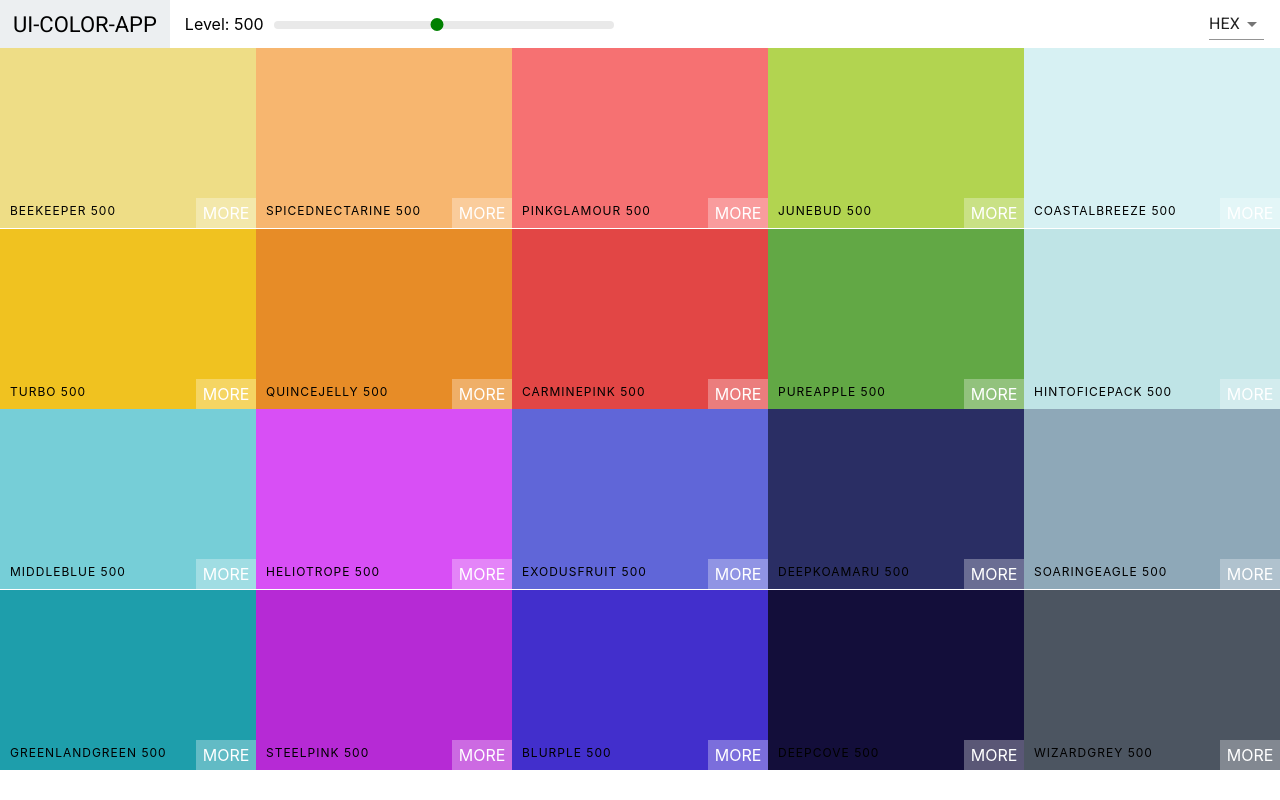
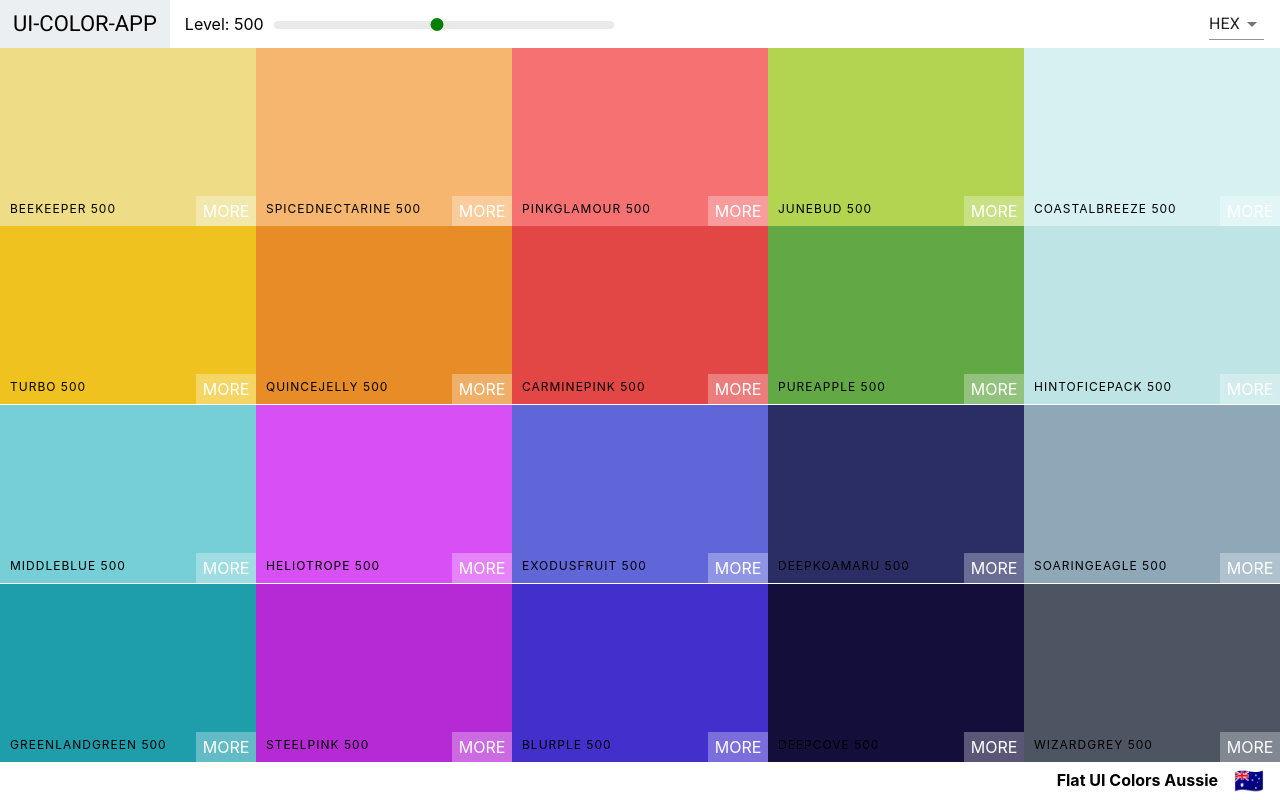
Before and after one commit to bineetNaidu/UI-Colors-App, a React (Create React App) app: page /palette/flat-ui-colors-american in a window 1280 px wide. Built offline with nearby package versions, Linux system fonts and the light colour scheme.

Commit message:
add footer

```diff
--- a/src/Palette.css
+++ b/src/Palette.css
@@ -1,7 +1,22 @@
 .Palette {
   height: 100vh;
+  display: flex;
+  flex-direction: column;
+  overflow-x: hidden;
 }
 
 .Palette-colors {
   height: 90%;
 }
+.Palette-footer {
+  background-color: #fff;
+  height: 5vh;
+  display: flex;
+  justify-content: flex-end;
+  align-items: center;
+  font-weight: bold;
+}
+.emoji {
+  font-size: 1.5rem;
+  margin: 0 1rem;
+}
--- a/src/Palette.jsx
+++ b/src/Palette.jsx
@@ -22,10 +22,10 @@
   }
 
   render() {
-    const { colors } = this.props.palette;
+    const { colors, paletteName, emoji } = this.props.palette;
     const { level, format } = this.state;
     const colorboxes = colors[level].map((color) => (
-      <ColorBox background={color[format]} name={color.name} />
+      <ColorBox background={color[format]} name={color.name} key={color.id} />
     ));
 
     return (
@@ -35,11 +35,12 @@
           changeLevel={this.changeLevel}
           handleChange={this.changeFormat}
         />
-        <div className="Palette-colors">
-          {/* color boxes */}
-          {colorboxes}
-        </div>
+        <div className="Palette-colors">{colorboxes}</div>
         {/* footer */}
+        <footer className="Palette-footer">
+          {paletteName}
+          <span className="emoji">{emoji}</span>
+        </footer>
       </div>
     );
   }
```
